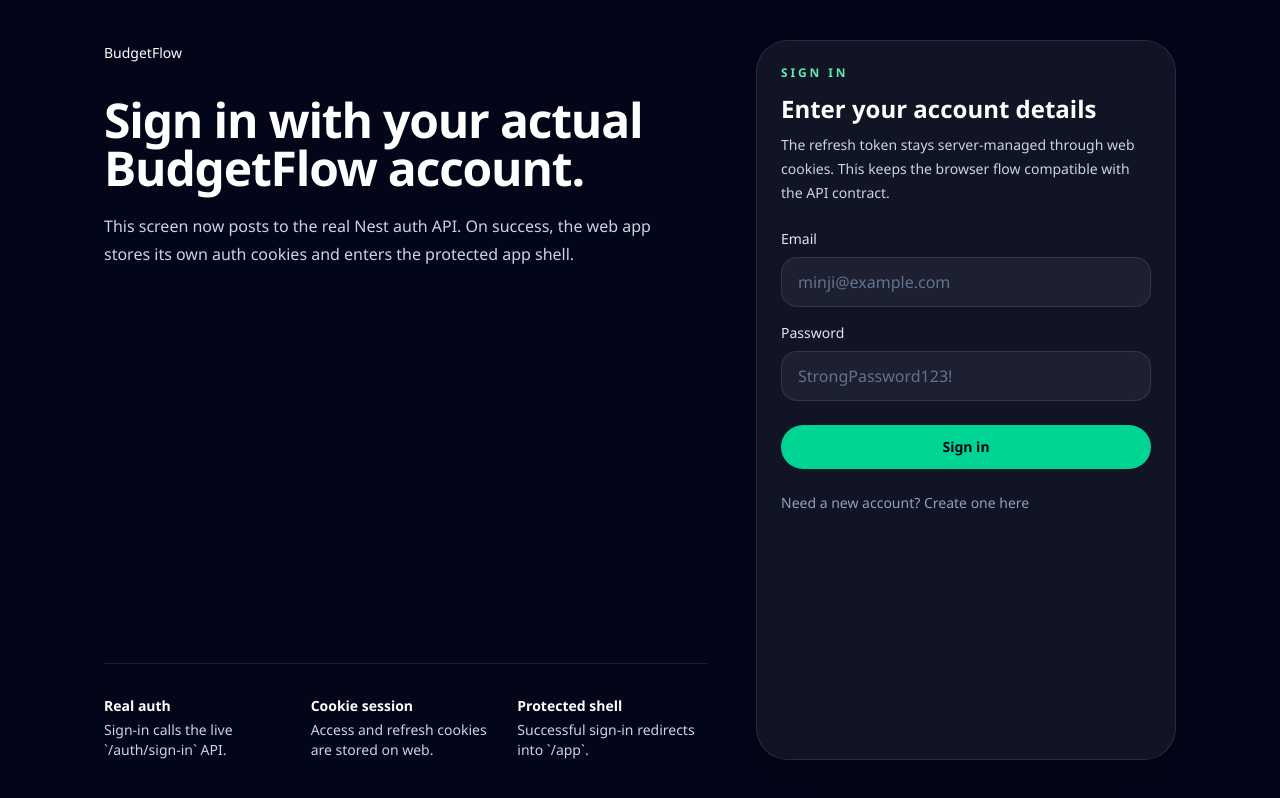
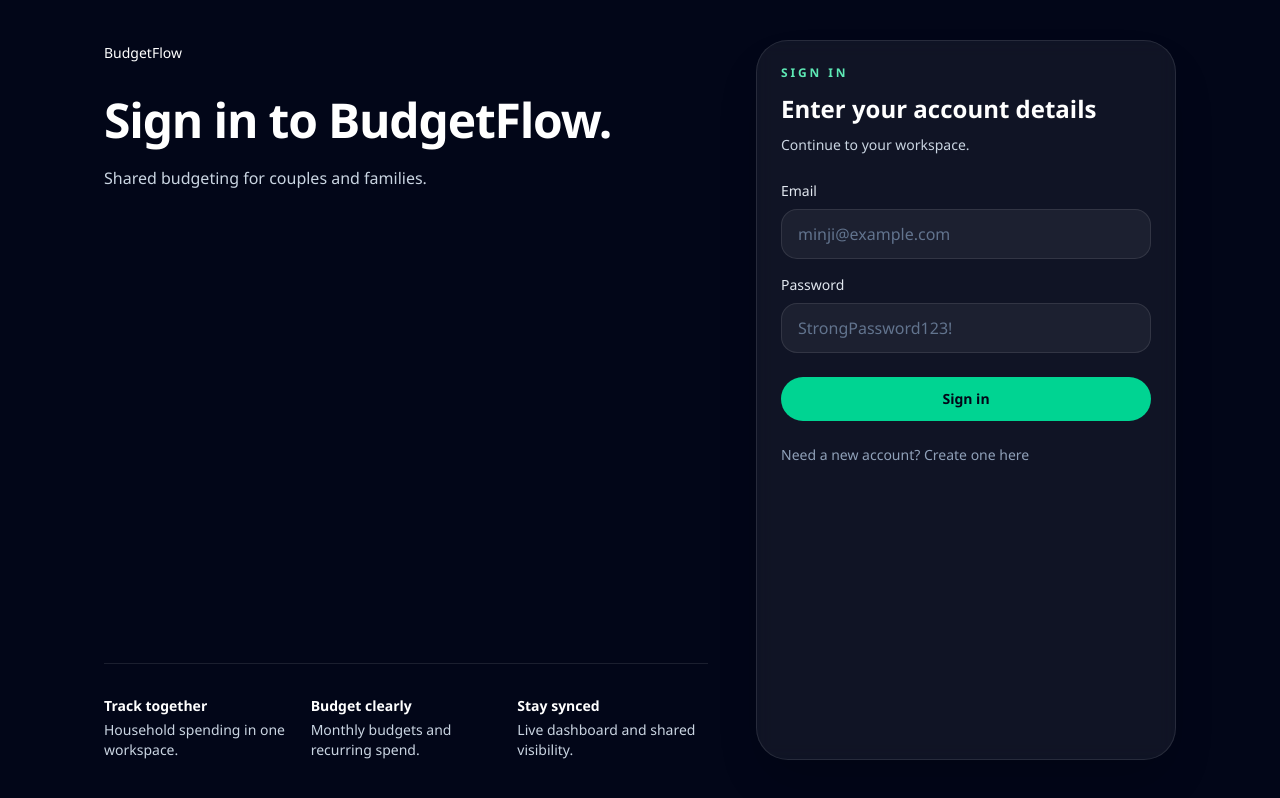
Before and after one commit to FrostYOON/BudgetFlow, a Next.js app in the folder apps/web/: page /sign-in in a window 1280 px wide. Built offline with nearby package versions, Linux system fonts and the light colour scheme.

Commit message:
feat(web): add toast feedback system

```diff
--- a/apps/web/app/(public)/auth/sign-in/route.ts
+++ b/apps/web/app/(public)/auth/sign-in/route.ts
@@ -37,7 +37,7 @@ export async function POST(request: NextRequest) {
 
   if (!email || !password) {
     return NextResponse.redirect(
-      new URL("/sign-in?error=missing_fields", request.url),
+      new URL(`/sign-in?error=missing_fields&next=${encodeURIComponent(redirectTo)}`, request.url),
     );
   }
 
@@ -49,7 +49,9 @@ export async function POST(request: NextRequest) {
     });
 
     const workspaces = await fetchWorkspaces(auth.accessToken);
-    const response = NextResponse.redirect(new URL(redirectTo, request.url));
+    const redirectUrl = new URL(redirectTo, request.url);
+    redirectUrl.searchParams.set("toast", "signed_in");
+    const response = NextResponse.redirect(redirectUrl);
 
     setAccessCookie(response, auth.accessToken);
 
@@ -70,7 +72,7 @@ export async function POST(request: NextRequest) {
     return response;
   } catch {
     return NextResponse.redirect(
-      new URL("/sign-in?error=invalid_credentials", request.url),
+      new URL(`/sign-in?error=invalid_credentials&next=${encodeURIComponent(redirectTo)}`, request.url),
     );
   }
 }
--- a/apps/web/app/(public)/auth/sign-out/route.ts
+++ b/apps/web/app/(public)/auth/sign-out/route.ts
@@ -16,7 +16,9 @@ export async function POST(request: NextRequest) {
     await signOutFromApi(accessToken);
   }
 
-  const response = NextResponse.redirect(new URL(redirectTo, request.url));
+  const redirectUrl = new URL(redirectTo, request.url);
+  redirectUrl.searchParams.set("toast", "signed_out");
+  const response = NextResponse.redirect(redirectUrl);
 
   response.cookies.set(AUTH_ACCESS_COOKIE_NAME, "", {
     httpOnly: true,
--- a/apps/web/app/(public)/auth/sign-up/route.ts
+++ b/apps/web/app/(public)/auth/sign-up/route.ts
@@ -50,9 +50,9 @@ export async function POST(request: NextRequest) {
     });
 
     const workspaces = await fetchWorkspaces(auth.accessToken);
-    const response = NextResponse.redirect(
-      new URL("/app/dashboard", request.url),
-    );
+    const redirectUrl = new URL("/app/dashboard", request.url);
+    redirectUrl.searchParams.set("toast", "account_created");
+    const response = NextResponse.redirect(redirectUrl);
 
     setAccessCookie(response, auth.accessToken);
 
--- a/apps/web/app/(public)/sign-in/page.tsx
+++ b/apps/web/app/(public)/sign-in/page.tsx
@@ -1,11 +1,11 @@
 import Link from "next/link";
+
 export default async function SignInPage({
   searchParams,
 }: {
   searchParams: Promise<{ error?: string; next?: string }>;
 }) {
   const params = await searchParams;
-  const error = params.error;
   const next = params.next ?? "/app/dashboard";
 
   return (
@@ -20,31 +20,25 @@ export default async function SignInPage({
               BudgetFlow
             </Link>
             <h1 className="mt-8 max-w-2xl text-4xl font-semibold tracking-tight text-balance sm:text-5xl">
-              Sign in with your actual BudgetFlow account.
+              Sign in to BudgetFlow.
             </h1>
             <p className="mt-5 max-w-xl text-base leading-7 text-slate-300">
-              This screen now posts to the real Nest auth API. On success, the
-              web app stores its own auth cookies and enters the protected app
-              shell.
+              Shared budgeting for couples and families.
             </p>
           </div>
 
           <div className="grid gap-4 border-t border-white/10 pt-8 text-sm text-slate-300 sm:grid-cols-3">
             <div>
-              <p className="font-semibold text-white">Real auth</p>
-              <p className="mt-1">
-                Sign-in calls the live `/auth/sign-in` API.
-              </p>
+              <p className="font-semibold text-white">Track together</p>
+              <p className="mt-1">Household spending in one workspace.</p>
             </div>
             <div>
-              <p className="font-semibold text-white">Cookie session</p>
-              <p className="mt-1">
-                Access and refresh cookies are stored on web.
-              </p>
+              <p className="font-semibold text-white">Budget clearly</p>
+              <p className="mt-1">Monthly budgets and recurring spend.</p>
             </div>
             <div>
-              <p className="font-semibold text-white">Protected shell</p>
-              <p className="mt-1">Successful sign-in redirects into `/app`.</p>
+              <p className="font-semibold text-white">Stay synced</p>
+              <p className="mt-1">Live dashboard and shared visibility.</p>
             </div>
           </div>
         </section>
@@ -58,20 +52,9 @@ export default async function SignInPage({
               Enter your account details
             </h2>
             <p className="mt-2 text-sm leading-6 text-slate-300">
-              The refresh token stays server-managed through web cookies. This
-              keeps the browser flow compatible with the API contract.
+              Continue to your workspace.
             </p>
           </div>
-
-          {error ? (
-            <div className="mb-4 rounded-2xl border border-rose-400/30 bg-rose-400/10 px-4 py-3 text-sm text-rose-100">
-              {error === "missing_fields"
-                ? "Email and password are required."
-                : error === "session_expired"
-                  ? "Your session expired. Please sign in again."
-                  : "Sign-in failed. Check your credentials and try again."}
-            </div>
-          ) : null}
 
           <form action="/auth/sign-in" method="post" className="space-y-4">
             <input type="hidden" name="redirectTo" value={next} />
--- a/apps/web/app/(public)/sign-up/page.tsx
+++ b/apps/web/app/(public)/sign-up/page.tsx
@@ -5,8 +5,7 @@ export default async function SignUpPage({
 }: {
   searchParams: Promise<{ error?: string }>;
 }) {
-  const params = await searchParams;
-  const error = params.error;
+  await searchParams;
 
   return (
     <main className="min-h-screen bg-[#f4f6f2] text-slate-950">
@@ -19,18 +18,8 @@ export default async function SignUpPage({
             Create your BudgetFlow account.
           </h1>
           <p className="mt-5 max-w-2xl text-base leading-7 text-slate-600">
-            This screen posts to the live sign-up endpoint. After account
-            creation, the app stores auth cookies and sends you into the
-            protected shell.
+            Start a shared budgeting workspace in a few steps.
           </p>
-
-          {error ? (
-            <div className="mt-8 rounded-2xl border border-rose-200 bg-rose-50 px-4 py-3 text-sm text-rose-700">
-              {error === "missing_fields"
-                ? "Name, email, and password are required."
-                : "Sign-up failed. The email may already be in use."}
-            </div>
-          ) : null}
 
           <form
             action="/auth/sign-up"
--- a/apps/web/app/layout.tsx
+++ b/apps/web/app/layout.tsx
@@ -1,4 +1,7 @@
+import { Suspense } from "react";
 import type { Metadata } from "next";
+import { AppToaster } from "@/components/feedback/app-toaster";
+import { UrlToastBridge } from "@/components/feedback/url-toast-bridge";
 import "./globals.css";
 
 export const metadata: Metadata = {
@@ -14,6 +17,10 @@ export default function RootLayout({
   return (
     <html lang="ko" className="h-full antialiased">
       <body className="min-h-full flex flex-col bg-background text-foreground">
+        <AppToaster />
+        <Suspense fallback={null}>
+          <UrlToastBridge />
+        </Suspense>
         {children}
       </body>
     </html>
--- /dev/null
+++ b/apps/web/components/feedback/app-toaster.tsx
@@ -0,0 +1,35 @@
+"use client";
+
+import { Toaster } from "react-hot-toast";
+
+export function AppToaster() {
+  return (
+    <Toaster
+      position="top-center"
+      gutter={12}
+      toastOptions={{
+        duration: 2800,
+        style: {
+          background: "#ffffff",
+          border: "1px solid rgba(15, 23, 42, 0.08)",
+          borderRadius: "20px",
+          boxShadow: "0 18px 60px rgba(15, 23, 42, 0.12)",
+          color: "#0f172a",
+          padding: "12px 14px",
+        },
+        success: {
+          iconTheme: {
+            primary: "#10b981",
+            secondary: "#f8fafc",
+          },
+        },
+        error: {
+          iconTheme: {
+            primary: "#f43f5e",
+            secondary: "#fff1f2",
+          },
+        },
+      }}
+    />
+  );
+}
--- /dev/null
+++ b/apps/web/components/feedback/url-toast-bridge.tsx
@@ -0,0 +1,75 @@
+"use client";
+
+import { useEffect } from "react";
+import { usePathname, useRouter, useSearchParams } from "next/navigation";
+import { toast } from "react-hot-toast";
+
+const TOAST_MESSAGES: Record<string, { type: "success" | "error"; text: string }> = {
+  account_created: {
+    type: "success",
+    text: "Account created.",
+  },
+  signed_in: {
+    type: "success",
+    text: "Signed in.",
+  },
+  signed_out: {
+    type: "success",
+    text: "Signed out.",
+  },
+  invalid_credentials: {
+    type: "error",
+    text: "Email or password is incorrect.",
+  },
+  missing_fields: {
+    type: "error",
+    text: "Required fields are missing.",
+  },
+  session_expired: {
+    type: "error",
+    text: "Session expired. Sign in again.",
+  },
+  sign_up_failed: {
+    type: "error",
+    text: "Sign-up failed. Try another email.",
+  },
+} as const;
+
+export function UrlToastBridge() {
+  const pathname = usePathname();
+  const router = useRouter();
+  const searchParams = useSearchParams();
+
+  useEffect(() => {
+    const toastKey = searchParams.get("toast");
+    const errorKey = searchParams.get("error");
+    const key = toastKey ?? errorKey;
+
+    if (!key) {
+      return;
+    }
+
+    const message = TOAST_MESSAGES[key];
+
+    if (!message) {
+      return;
+    }
+
+    if (message.type === "success") {
+      toast.success(message.text);
+    } else {
+      toast.error(message.text);
+    }
+
+    const nextParams = new URLSearchParams(searchParams.toString());
+    nextParams.delete("toast");
+    nextParams.delete("error");
+    const nextQuery = nextParams.toString();
+
+    router.replace(nextQuery ? `${pathname}?${nextQuery}` : pathname, {
+      scroll: false,
+    });
+  }, [pathname, router, searchParams]);
+
+  return null;
+}
--- a/apps/web/package.json
+++ b/apps/web/package.json
@@ -12,7 +12,8 @@
   "dependencies": {
     "next": "16.2.1",
     "react": "19.2.4",
-    "react-dom": "19.2.4"
+    "react-dom": "19.2.4",
+    "react-hot-toast": "^2.6.0"
   },
   "devDependencies": {
     "@tailwindcss/postcss": "^4",
```
Also changed, not shown: 1 other file (tests, documents, lock files or other folders).
